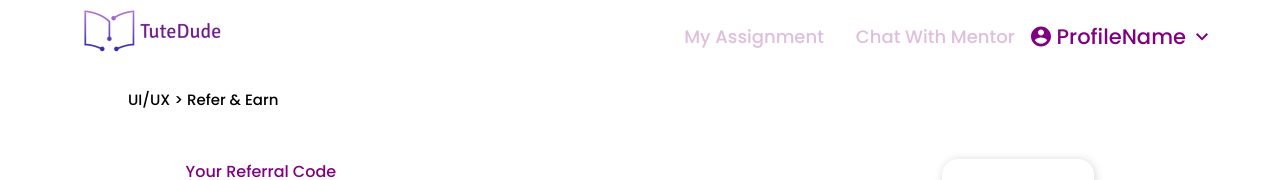
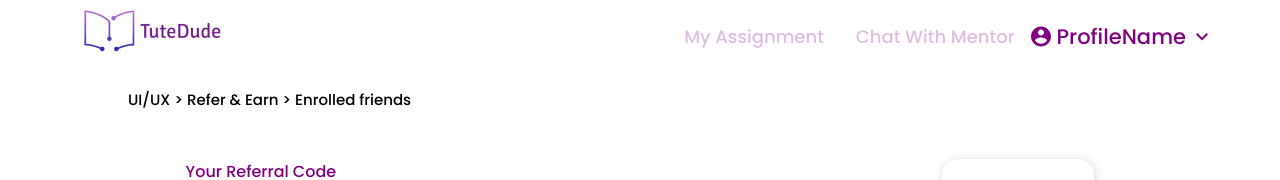
Before and after one commit to princeroy8606/Refer-and-Earn-page, a React (Create React App) app: page /enrolled-friends in a window 1280 px wide. Shown: the top 180 px of the page. Built offline with nearby package versions, Linux system fonts and the light colour scheme.

Commit message:
updation

```diff
--- a/src/components/Card/index.js
+++ b/src/components/Card/index.js
@@ -1,10 +1,12 @@
 import "./index.scss";
 
 const Card = ({ data }) => {
+  console.log(data.id)
+
   return (
-    <div className="card">
+    <div className="card"key={data.id}>
       <div className="card-name-date">
-        <div className="name">{data.name}</div>
+        <div className="name" key={data.id}>{data.name} </div>
         <div className="date">{data.date}</div>
       </div>
       <div className="courses-enrolled">
--- a/src/components/Path/index.js
+++ b/src/components/Path/index.js
@@ -1,18 +1,31 @@
 import styled from "styled-components";
-import { useParams } from "react-router-dom";
+import { useLocation } from "react-router-dom";
+const Path = () => {
+const path = useLocation();
+let pathnames=''
+const getPath=()=>{
+  const name = path.pathname;
+  if(name=="/enrolled-friends"){
+    pathnames=' > Enrolled friends'
+  }else{
+    pathnames=''
+  }
+  console.log(pathnames)
+}
+getPath()
 
-const Path = () => {
-const {routeName}= useParams()
   return (
     <Wrap>
-      <Font>UI/UX {">"} Refer & Earn{routeName} </Font>
+      <Font>
+        UI/UX {">"} Refer & Earn{pathnames}
+      </Font>
     </Wrap>
   );
 };
 
 export default Path;
 const Wrap = styled.div`
-  margin-left:8rem;
+  margin-left: 8rem;
   h3 {
     font-size: 15px;
     font-family: "Poppins", sans-serif;
--- a/src/modules/ReferAndEarn/EnrolledFriends/index.js
+++ b/src/modules/ReferAndEarn/EnrolledFriends/index.js
@@ -7,12 +7,14 @@ import backArrow from "../../../assets/icons/back.svg";
 const EnrolledFriends = () => {
   const data = [
     {
+      id:'1',
       name: "Dhiraj Saxsena",
       date: "14 Sep, 2022",
       courses: ["UI/UX", "Photoshop", "Illustrator", "Python", "MERN", "Java"],
       amount: 185,
     },
     {
+      id:'2',
       name: "Subhash Mishra",
       date: "15 Sep, 2022",
       courses: [
@@ -27,6 +29,7 @@ const EnrolledFriends = () => {
       amount: 255,
     },
     {
+      id:'3',
       name: "Prafull Kumar",
       date: "16 Sep, 2022",
       courses: [
@@ -69,10 +72,10 @@ const EnrolledFriends = () => {
         <div className="card-head">
           Friends who enrolled <span>({data.length})</span>
         </div>
-        <div className="card-wrap">
+      <div className="card-wrap">
           {/* <div className="card-slider"> */}
             {data.map((cardData) => (
-              <Card data={cardData} />
+              <Card  data={cardData}   />
             ))}
           {/* </div> */}
         </div>
--- a/src/modules/ReferAndEarn/index.js
+++ b/src/modules/ReferAndEarn/index.js
@@ -8,6 +8,7 @@ import wallet from "../../assets/icons/Account balance wallet.svg";
 
 
 const ReferAndEarn = () => {
+
   return (
     <div className="RAE-container">
       <div className="RAE-top">
```
Also changed, not shown: 1 other file (tests, documents, lock files or other folders).
